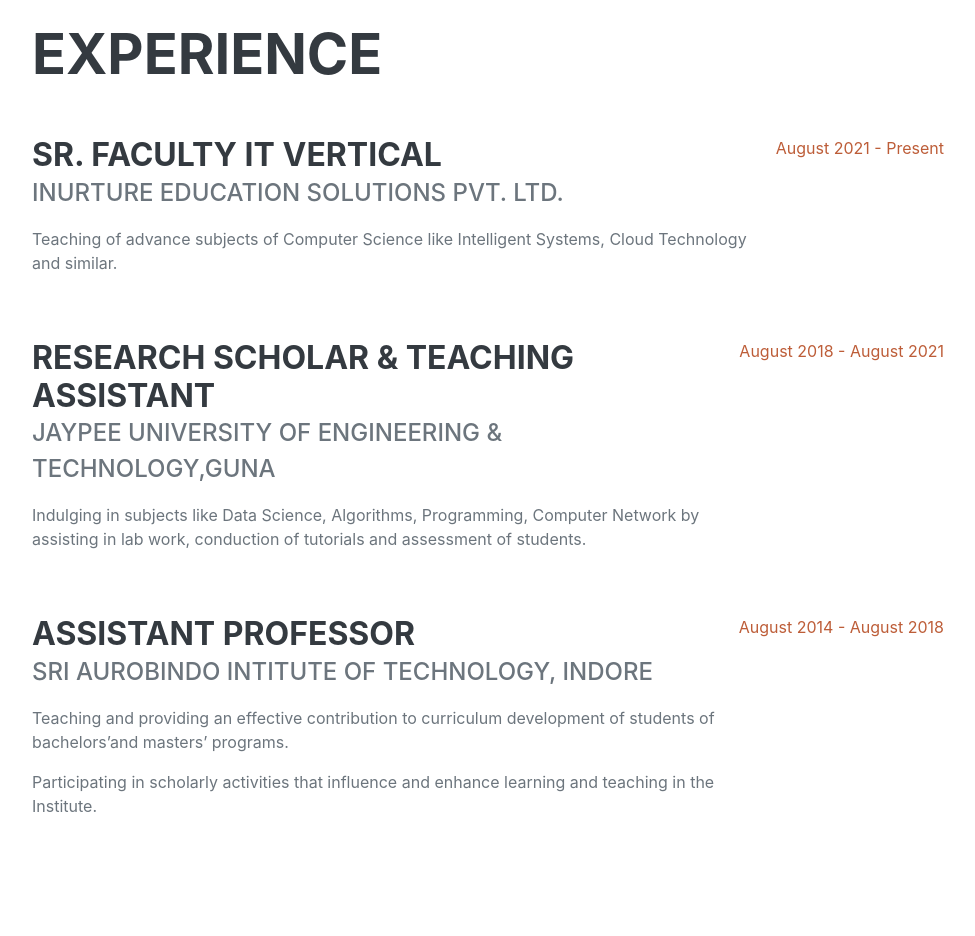
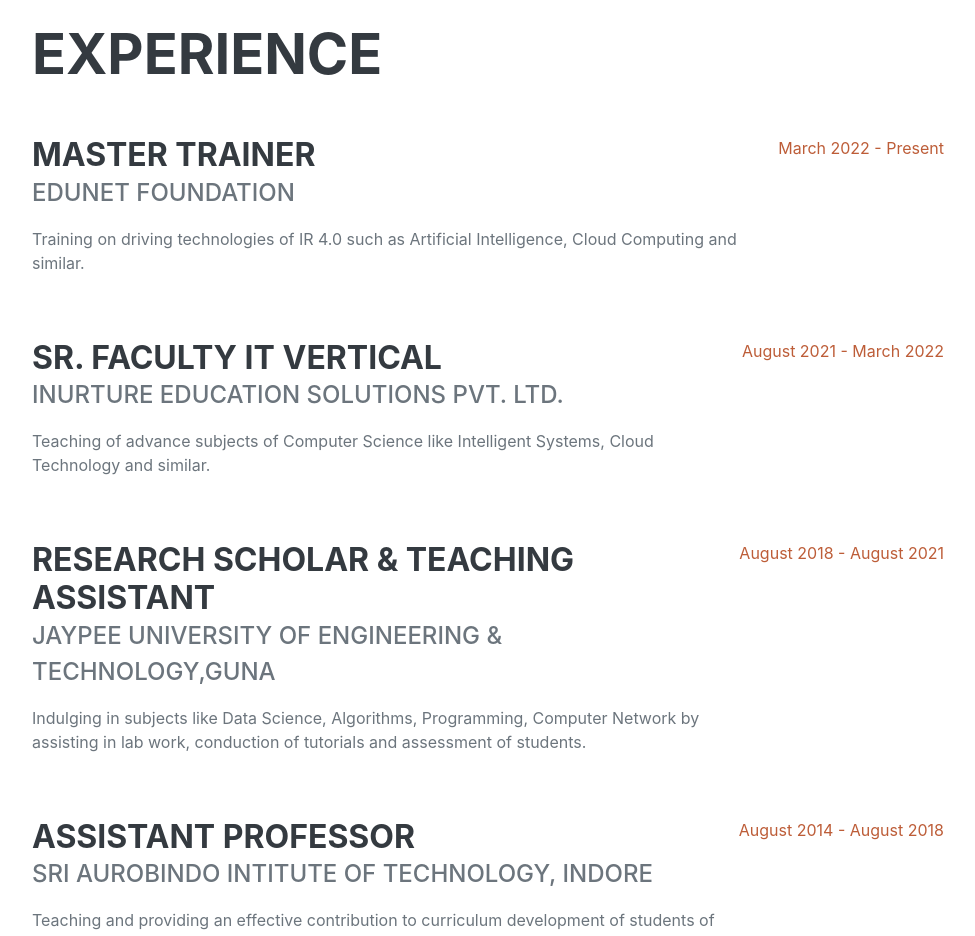
Before and after one commit to shrimayank/shrimayank.github.io, a plain HTML site: page index.html in a window 1280 px wide. Shown: the part 860-1796 px from the top of the page, without its empty margins (288-1263 px from the left). Drawn offline with nearby package versions, Linux system fonts and the light colour scheme; a web font is replaced by a local one.

Commit message:
Update index.html

```diff
--- a/index.html
+++ b/index.html
@@ -49,7 +49,7 @@
                     </h1>
                     <div class="subheading mb-5">
                         A Researcher and An Educator.
-                        <a href="mailto:name@email.com">email2shrivastava@gmail.com</a>
+                        <a href="mailto:email2shrivastava@gmail.com">email2shrivastava@gmail.com</a>
                     </div>
                     <p class="lead mb-5">An AI enthusiast, avid reader, UGC NET qualified (2018), GATE qualified (2011-2019). Three times awardee of Microsoft Educator Grant($27000 each). I like to code and experiment. Currently investigating in the applications of NLP in cyber social issues.</p>
 
@@ -62,12 +62,21 @@
                     <h2 class="mb-5">Experience</h2>
                     <div class="d-flex flex-column flex-md-row justify-content-between mb-5">
                         <div class="flex-grow-1">
+                            <h3 class="mb-0">Master Trainer </h3>
+                            <div class="subheading mb-3">Edunet Foundation </div>
+                            <p>Training on driving technologies of IR 4.0 such as Artificial Intelligence, Cloud Computing and similar.</p>
+                        </div>
+
+                        <div class="flex-shrink-0"><span class="text-primary">March 2022 - Present</span></div>
+                    </div>
+                    <div class="d-flex flex-column flex-md-row justify-content-between mb-5">
+                        <div class="flex-grow-1">
                             <h3 class="mb-0">Sr. Faculty IT Vertical </h3>
                             <div class="subheading mb-3">iNurture Education Solutions Pvt. Ltd. </div>
                             <p>Teaching of advance subjects of Computer Science like Intelligent Systems, Cloud Technology and similar.</p>
                         </div>
 
-                        <div class="flex-shrink-0"><span class="text-primary">August 2021 - Present</span></div>
+                        <div class="flex-shrink-0"><span class="text-primary">August 2021 - March 2022</span></div>
                     </div>
 					<div class="d-flex flex-column flex-md-row justify-content-between mb-5">
                         <div class="flex-grow-1">
```
